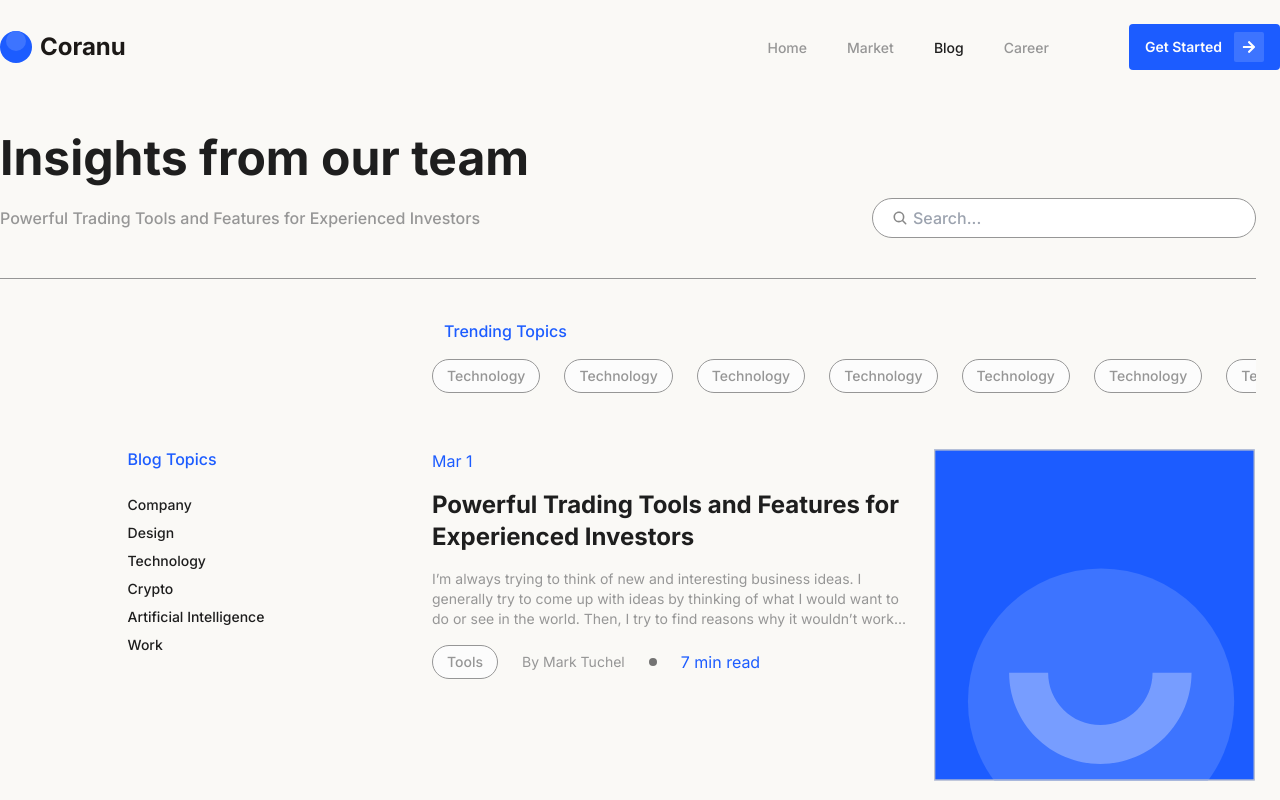
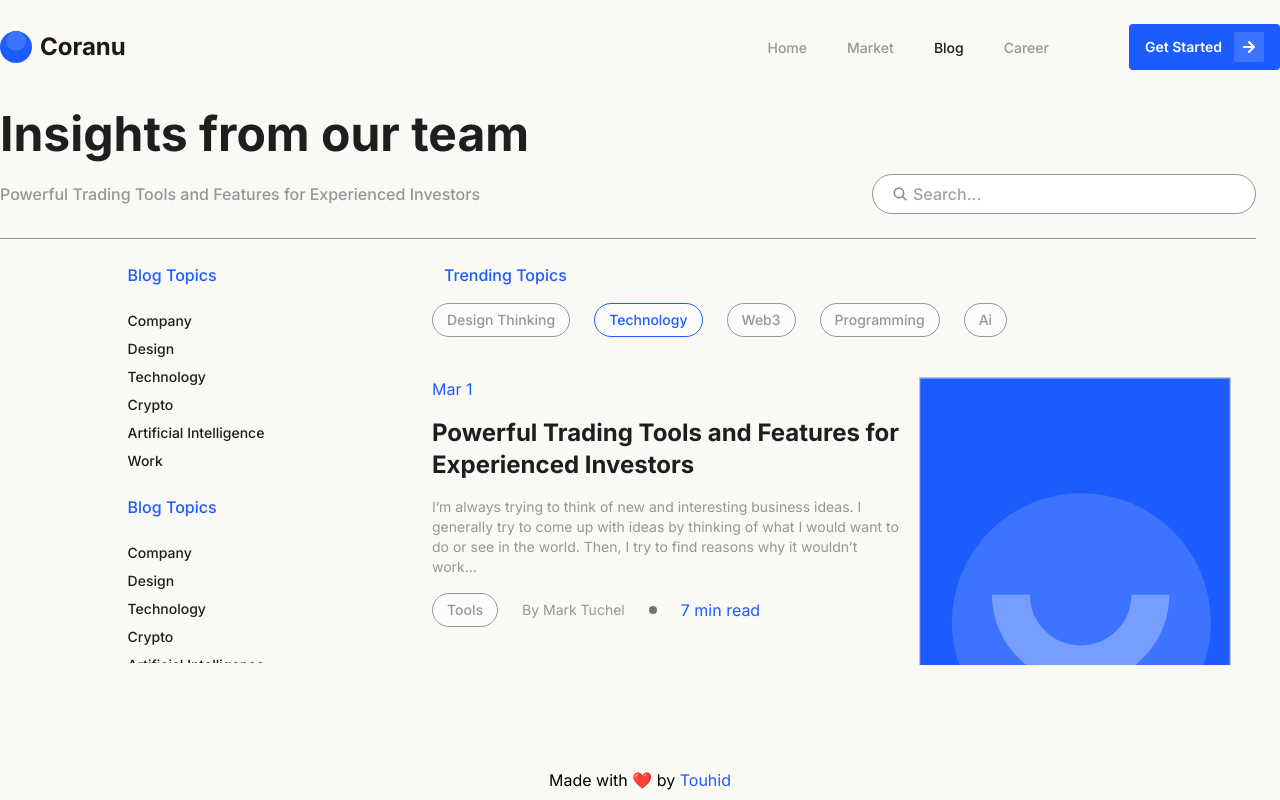
Before and after one commit to touhidsaleem/blog-app-next, a Next.js app: page / in a window 1280 px wide. Built offline with nearby package versions, Linux system fonts and the light colour scheme.

Commit message:
bug:fixed some ui bugs

```diff
--- a/components/atoms/Button.tsx
+++ b/components/atoms/Button.tsx
@@ -6,13 +6,22 @@ type Props = {
   btnCss: string;
   icon: string;
   iconCss: string;
+  onClick: () => void;
 };
 
-const Button = ({ disabled, btnLabel, btnCss, icon, iconCss }: Props) => {
+const Button = ({
+  disabled,
+  btnLabel,
+  btnCss,
+  icon,
+  iconCss,
+  onClick,
+}: Props) => {
   return (
     <button
       disabled={disabled}
       className={`${btnCss} rounded flex justify-center items-center bg-primary-dark px-4 py-2 text-custom-white text-sm font-semibold`}
+      onClick={() => onClick()}
     >
       {btnLabel}
       {icon && (
--- a/components/modules/BlogCard.tsx
+++ b/components/modules/BlogCard.tsx
@@ -24,7 +24,7 @@ const BlogCard = () => {
           <h6 className="text-primary-dark">7 min read</h6>
         </div>
       </div>
-      <div className=" w-full flex-[0.4]">
+      <div className=" w-full flex-[0.4] ">
         <Image
           src={tempImg}
           alt="Article Image"
--- a/components/modules/Footer.tsx
+++ b/components/modules/Footer.tsx
@@ -1,10 +1,17 @@
+import Link from "next/link";
 import React from "react";
 
 const Footer = () => {
   return (
-    <footer className="w-full flex justify-center items-center h-10">
-      <div>
-        Made with ❤️ by <span className="text-primary-dark">Touhid</span>
+    <footer className="w-full flex justify-center items-center h-10 fixed left-0 bottom-0 bg-[#FAF9F6]">
+      <div className="text-sm lg:text-base">
+        Made with ❤️ by{" "}
+        <Link
+          href={"https://www.linkedin.com/in/touhidsaleem/"}
+          className="text-primary-dark"
+        >
+          Touhid
+        </Link>
       </div>
     </footer>
   );
--- a/components/modules/Tabs.tsx
+++ b/components/modules/Tabs.tsx
@@ -1,12 +1,17 @@
 type Props = {
   label: string;
   css: string;
+  active: boolean;
 };
 
-const Tabs = ({ label, css }: Props) => {
+const Tabs = ({ label, css, active }: Props) => {
   return (
     <div
-      className={`${css} whitespace-nowrap py-1.5 px-3.5 text-sm font-medium bg-custom-white text-secondary rounded-full w-full cursor-pointer border border-secondary`}
+      className={`${css} whitespace-nowrap py-1.5 px-3.5 text-sm font-medium bg-custom-white  rounded-full w-max cursor-pointer border  ${
+        active
+          ? "border-primary-dark text-primary-dark"
+          : "border-secondary text-secondary"
+      }`}
     >
       {label}
     </div>
--- /dev/null
+++ b/pages/404.tsx
@@ -0,0 +1,28 @@
+import Button from "@/components/atoms/Button";
+import { useRouter } from "next/router";
+import React from "react";
+
+const Custom404 = () => {
+  const router = useRouter();
+  return (
+    <div className="flex justify-center items-center h-screen  px-6">
+      <div className="flex flex-col justify-center items-center text-center">
+        <h1 className="text-xl lg:text-5xl font-semibold">
+          Ouch, looks like you found our 404 page
+        </h1>
+        <article className="text-secondary text-xs lg:text-base font-medium mt-4 max-w-2xl">
+          {` This is not an error, just an unintentional accident. So, we're pretty
+          sure that this is not the page that you were looking for. Apologies
+          from Team Coranu.`}
+        </article>
+        <Button
+          btnLabel="Go Home"
+          onClick={() => router.push("/")}
+          btnCss="mt-6 text-xs lg:text-sm"
+        />
+      </div>
+    </div>
+  );
+};
+
+export default Custom404;
--- a/pages/_app.tsx
+++ b/pages/_app.tsx
@@ -9,7 +9,7 @@ export default function App({ Component, pageProps }: AppProps) {
 
   return (
     <div
-      className={`${inter.className}  bg-[#FAF9F6] w-full h-screen overflow-y-auto`}
+      className={`${inter.className}  bg-[#FAF9F6] w-full h-full lg:h-screen lg:overflow-hidden`}
     >
       {getLayout ? (
         getLayout(
--- a/pages/index.tsx
+++ b/pages/index.tsx
@@ -5,10 +5,11 @@ import Tabs from "@/components/modules/Tabs";
 import { NextPage } from "next";
 import Link from "next/link";
 import { IoSearch } from "react-icons/io5";
+
 const Home: NextPage = () => {
   return (
     <div className="p-6 lg:p-0">
-      <div className="lg:mt-10 pb-6 lg:pb-10 lg:border-b border-secondary ">
+      <div className="lg:mt-4 pb-6 lg:border-b border-secondary ">
         <article className="text-custom-black text-2xl md:text-4xl lg:text-5xl font-bold leading-10">
           Insights from our team
         </article>
@@ -26,35 +27,137 @@ const Home: NextPage = () => {
           />
         </div>
       </div>
-      <div className="lg:my-10 lg:grid lg:grid-cols-12 gap-10">
+      <div className="lg:my-6 lg:grid lg:grid-cols-12 gap-10">
         {/* left panel */}
-        <div className="lg:col-span-4 hidden lg:block">
-          <div className="flex flex-col justify-center space-y-2 mx-auto w-max h-full">
+        <div className="lg:col-span-4 hidden lg:block overflow-y-auto no-scrollbar lg:h-[25rem] ">
+          <div className="space-y-6 h-full">
+            <div className="flex flex-col justify-start space-y-2 mx-auto w-max">
               <h4 className="text-base font-medium text-primary-dark bg-[#FAF9F6] w-max mb-4">
                 Blog Topics
               </h4>
-            <Link href={"/"} className="text-custom-black text-sm font-medium ">
+              <Link
+                href={"/"}
+                className="text-custom-black text-sm font-medium "
+              >
                 Company
               </Link>
-            <Link href={"/"} className="text-custom-black text-sm font-medium ">
+              <Link
+                href={"/"}
+                className="text-custom-black text-sm font-medium "
+              >
                 Design
               </Link>
-            <Link href={"/"} className="text-custom-black text-sm font-medium ">
+              <Link
+                href={"/"}
+                className="text-custom-black text-sm font-medium "
+              >
                 Technology
               </Link>
-            <Link href={"/"} className="text-custom-black text-sm font-medium ">
+              <Link
+                href={"/"}
+                className="text-custom-black text-sm font-medium "
+              >
                 Crypto
               </Link>
-            <Link href={"/"} className="text-custom-black text-sm font-medium ">
+              <Link
+                href={"/"}
+                className="text-custom-black text-sm font-medium "
+              >
                 Artificial Intelligence
               </Link>
-            <Link href={"/"} className="text-custom-black text-sm font-medium ">
+              <Link
+                href={"/"}
+                className="text-custom-black text-sm font-medium "
+              >
+                Work
+              </Link>
+            </div>
+            <div className="flex flex-col justify-start space-y-2 mx-auto w-max">
+              <h4 className="text-base font-medium text-primary-dark bg-[#FAF9F6] w-max mb-4">
+                Blog Topics
+              </h4>
+              <Link
+                href={"/"}
+                className="text-custom-black text-sm font-medium "
+              >
+                Company
+              </Link>
+              <Link
+                href={"/"}
+                className="text-custom-black text-sm font-medium "
+              >
+                Design
+              </Link>
+              <Link
+                href={"/"}
+                className="text-custom-black text-sm font-medium "
+              >
+                Technology
+              </Link>
+              <Link
+                href={"/"}
+                className="text-custom-black text-sm font-medium "
+              >
+                Crypto
+              </Link>
+              <Link
+                href={"/"}
+                className="text-custom-black text-sm font-medium "
+              >
+                Artificial Intelligence
+              </Link>
+              <Link
+                href={"/"}
+                className="text-custom-black text-sm font-medium "
+              >
+                Work
+              </Link>
+            </div>
+            <div className="flex flex-col justify-start space-y-2 mx-auto w-max">
+              <h4 className="text-base font-medium text-primary-dark bg-[#FAF9F6] w-max mb-4">
+                Blog Topics
+              </h4>
+              <Link
+                href={"/"}
+                className="text-custom-black text-sm font-medium "
+              >
+                Company
+              </Link>
+              <Link
+                href={"/"}
+                className="text-custom-black text-sm font-medium "
+              >
+                Design
+              </Link>
+              <Link
+                href={"/"}
+                className="text-custom-black text-sm font-medium "
+              >
+                Technology
+              </Link>
+              <Link
+                href={"/"}
+                className="text-custom-black text-sm font-medium "
+              >
+                Crypto
+              </Link>
+              <Link
+                href={"/"}
+                className="text-custom-black text-sm font-medium "
+              >
+                Artificial Intelligence
+              </Link>
+              <Link
+                href={"/"}
+                className="text-custom-black text-sm font-medium "
+              >
                 Work
               </Link>
             </div>
           </div>
+        </div>
         {/* right panel */}
-        <div className=" lg:col-span-8 ">
+        <div className=" lg:col-span-8">
           <div className="relative">
             <div className="border-b border-secondary  w-full absolute top-[50%] lg:border-0" />
             <h4 className="text-base font-medium text-primary-dark bg-[#FAF9F6] w-max pr-2 px-3 relative">
@@ -62,12 +165,23 @@ const Home: NextPage = () => {
             </h4>
           </div>
           <div className="my-4 flex space-x-6 overflow-x-auto no-scrollbar">
-            {new Array(10).fill(null).map((_, i) => (
-              <Tabs key={i} label="Technology" />
+            {/* {new Array(10).fill(null).map((_, i) => ( */}
+            <Tabs label="Design Thinking" />
+            <Tabs label="Technology" active />
+            <Tabs label="Web3" />
+            <Tabs label="Programming" />
+            <Tabs label="Ai" />
+            {/* ))} */}
+          </div>
+          <div className="lg:mt-10  lg:overflow-y-auto lg:h-[18rem] mb-10 lg:mb-0 lg:pr-6">
+            {new Array(5).fill(null).map((_, i) => (
+              <>
+                <BlogCard />
+                {i + 1 != 5 && (
+                  <div className="w-full border border-secondary my-6 opacity-[30%]" />
+                )}
+              </>
             ))}
-          </div>
-          <div className="lg:mt-14">
-            <BlogCard />
           </div>
         </div>
       </div>
--- a/styles/globals.css
+++ b/styles/globals.css
@@ -12,4 +12,25 @@
     -ms-overflow-style: none; /* IE and Edge */
     scrollbar-width: none; /* Firefox */
   }
+
+  /* width */
+  ::-webkit-scrollbar {
+    width: 10px;
+  }
+
+  /* Track */
+  ::-webkit-scrollbar-track {
+    background: #d9d9d9;
+  }
+
+  /* Handle */
+  ::-webkit-scrollbar-thumb {
+    background: #797979;
+    border-radius: 10px;
+  }
+
+  /* Handle on hover */
+  ::-webkit-scrollbar-thumb:hover {
+    background: #555;
+  }
 }
```
Lines whose indentation alone changed are shown as unchanged.
